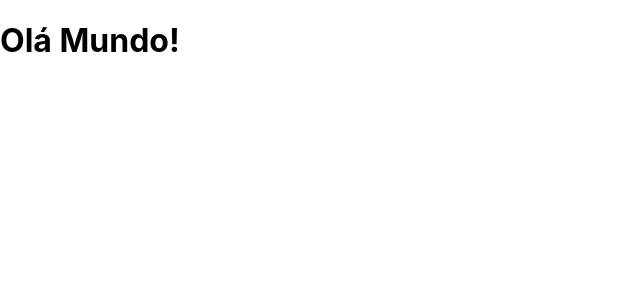
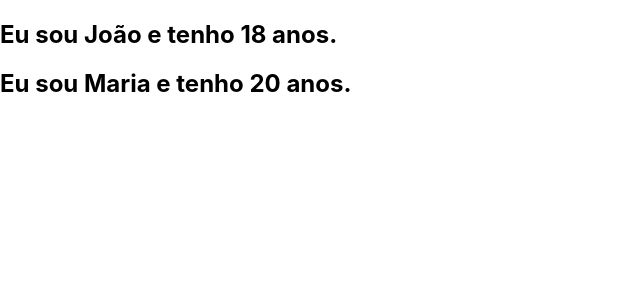
Before and after one commit to JoaoBijos/Curso-React-JS-, a React (Create React App) app: page / in a window 1280 px wide. Shown: the top 300 px of the page, without its empty margins (0-640 px from the left). Built offline with nearby package versions, Linux system fonts and the light colour scheme.

Commit message:
Props e component #1

```diff
--- a/src/App.js
+++ b/src/App.js
@@ -1,12 +1,27 @@
-import React from 'react'
+// sempre que quiser utilizar o React, devemos importar ele para o arquivo
+import React from "react";
 
+// aqui um componente foi criado, e também ele recebe os parametros que foram passados para ele através do props
+const Bemvindo = (props) => {
+  // para a função retornar algo colocamos o return, e caso for preciso retornar mais de uma tag, deve-seabrir ()
+  return (
+    <div>
+      <h2>
+        Eu sou {props.nome} e tenho {props.idade} anos.
+      </h2>
+    </div>
+  );
+};
 
-function App(){
-  return(
+// aqui é chamado o componente Bemvindo, e também é passado para ele parametros
+function App() {
+  return (
     <div>
-      <h1>Olá Mundo!</h1>
+      <Bemvindo nome="João" idade="18" />
+      <Bemvindo nome="Maria" idade="20" />
     </div>
-  )
+  );
 }
 
+// usando o export poderemos utilizar as funcionalidades do arquivo em outros arquivos quantas vezes for necessário
 export default App;
```
